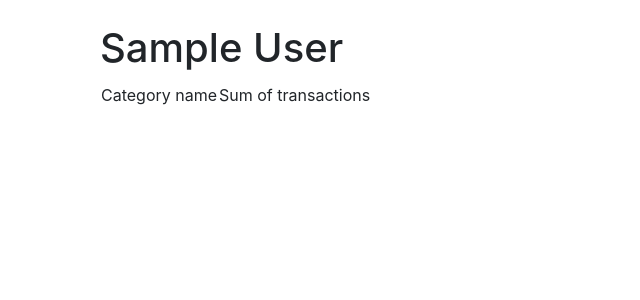
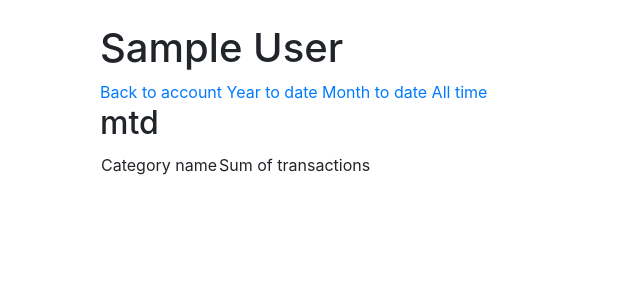
Before and after one commit to joonasviljakainen/account-categories, a Flask app: page /bankaccounts/1/summary in a window 1280 px wide. Shown: the part 56-356 px from the top of the page, without its empty margins (0-640 px from the left). Run offline with Flask 2, Linux system fonts and the light colour scheme; a user stored in the database is signed in; tables that the repository leaves empty hold one stand-in row (values such as "Sample post"); some libraries are stand-ins or nearby versions.

Commit message:
Several summary timeframes available

```diff
--- a/application/bankaccounts/views.py
+++ b/application/bankaccounts/views.py
@@ -2,6 +2,7 @@ from flask import render_template, request, redirect, url_for
 from flask_login import login_required, current_user
 from pprint import pprint
 from decimal import Decimal
+from datetime import datetime
 
 from application import app, db
 from application.bankaccounts.models import BankAccount
@@ -24,13 +25,46 @@ def get_bankaccount(bankaccount_id):
 @login_required
 def get_bankaccount_summary(bankaccount_id):
 
+    period = request.args.get("period")
+    active = period
+    print(period)
+
+    #today = datetime.today()
+    now = datetime.now()
+
+    if period == "mtd":
+        start_date = datetime(now.year, now.month, 1)
+        end_date = now
+        print("Month to date")
+    elif period == "year":
+        start_date = datetime(now.year - 1, now.month, now.day)
+        end_date = now
+        print("365 days")
+    elif period == "ytd":
+        start_date = datetime(now.year, 1, 1)
+        end_date = now
+        print("year to date")
+    elif period == "all":
+        start_date = datetime(1970, 1, 1)
+        end_date = now
+        print("all time")
+    elif period == "test":
+        start_date = datetime(now.year, now.month, 5)
+        end_date = now
+        print("all time")
+    else:
+        start_date = datetime(now.year, now.month, 1)
+        end_date = now
+        active="mtd"
+        print("month to date")
+
     bankaccount = BankAccount.query.filter_by(id=bankaccount_id).first()
     if bankaccount.user_id != current_user.id:
         return "Unauthorized"
 
-    summarydata = Transaction.get_sum_of_debit_transactions_by_category(bankaccount_id)
+    summarydata = Transaction.get_sum_of_debit_transactions_by_category(bankaccount_id, start_date, end_date)
     print(summarydata)
-    return render_template("/bankaccounts/accountsummary.html", account=bankaccount, summary=summarydata)
+    return render_template("/bankaccounts/accountsummary.html", account=bankaccount, summary=summarydata, active=active)
 
 
 @app.route("/bankaccounts/<bankaccount_id>/deletion", methods = ["POST"])
--- a/application/templates/bankaccounts/accountsummary.html
+++ b/application/templates/bankaccounts/accountsummary.html
@@ -3,6 +3,11 @@
 {% block body %}
 
 <h1>{{ account.name }}</h1>
+<a href="{{ url_for('get_bankaccount', bankaccount_id=account.id) }}">Back to account</a>
+<a href="{{ url_for('get_bankaccount_summary', bankaccount_id=account.id, period=['ytd']) }}">Year to date</a>
+<a href="{{ url_for('get_bankaccount_summary', bankaccount_id=account.id, period=['mtd']) }}">Month to date</a>
+<a href="{{ url_for('get_bankaccount_summary', bankaccount_id=account.id, period=['all']) }}">All time</a>
+<h2>{{ active }}</h2>
 <table>
     <th>
         <tr>
--- a/application/templates/transaction.html
+++ b/application/templates/transaction.html
@@ -5,6 +5,10 @@
 <h1>Transaction {{transaction.id}}</h1>
 
 <table>
+    <tr>
+      <td>Booking Date (EUR)</td>
+      <td>{{transaction.booking_date}}</td>
+    </tr>
   <tr>
     <td>Amount (EUR)</td>
     <td>{{transaction.amount}}</td>
--- a/application/transactions/models.py
+++ b/application/transactions/models.py
@@ -19,12 +19,28 @@ class Transaction(Base):
     credit_or_debit = db.Column(db.String(6), nullable=False)
 
     @staticmethod
-    def get_sum_of_debit_transactions_by_category(bankaccount_id):
+    def get_sum_of_debit_transactions_by_category(bankaccount_id, start_date, end_date):
+        stmt = text("SELECT sum(transact.amount) AS amount, category.name, category.id FROM transact"
+                    " LEFT JOIN category ON transact.category_id = category.id"
+                    " WHERE ((transact.credit_or_debit = 'DEBIT' AND transact.bankaccount_id = :bankaccount_id)"
+                    " AND  (transact.booking_date BETWEEN :start_date AND :end_date))"
+                    " GROUP BY category.name").params(bankaccount_id=bankaccount_id, start_date=start_date, end_date=end_date)
+        res = db.engine.execute(stmt)
+        response = []
+        for r in res:
+            response.append({
+                "amount": r[0],
+                "name": r[1],
+                "id": r[2],
+            })
+        return response
+
+    @staticmethod
+    def get_sum_of_debit_transactions_by_category_withboundingdate(bankaccount_id):
         stmt = text("SELECT sum(transact.amount) AS amount, category.name, category.id FROM transact"
                     " LEFT JOIN category ON transact.category_id = category.id"
                     " WHERE (transact.credit_or_debit = 'DEBIT' AND transact.bankaccount_id = :bankaccount_id)"
                     " GROUP BY category.name").params(bankaccount_id=bankaccount_id)
-
         res = db.engine.execute(stmt)
         response = []
         for r in res:
@@ -33,7 +49,6 @@ class Transaction(Base):
                 "name": r[1],
                 "id": r[2]
             })
-
         return response
 
 
--- a/application/views.py
+++ b/application/views.py
@@ -118,8 +118,6 @@ def create_transaction():
     t.category_id = request.form.get("category")
 
     booking_date = datetime.datetime.strptime(request.form.get("bookingdate"), "%Y-%m-%d")
-    #booking_date = datetime.datetime(request.form.get("bookingdate"))
-    print(booking_date)
     t.booking_date = booking_date
 
     db.session().add(t)
```
